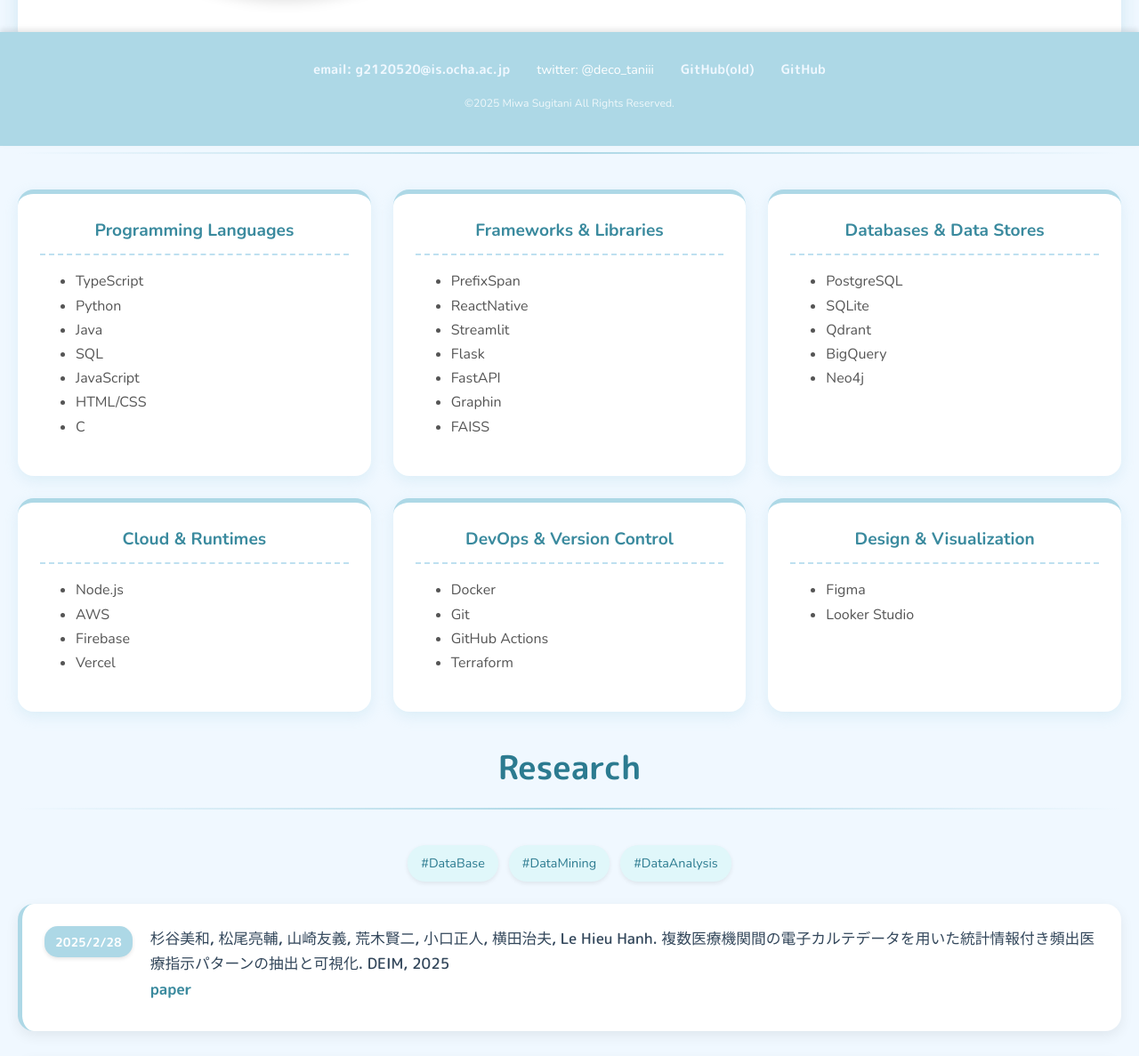
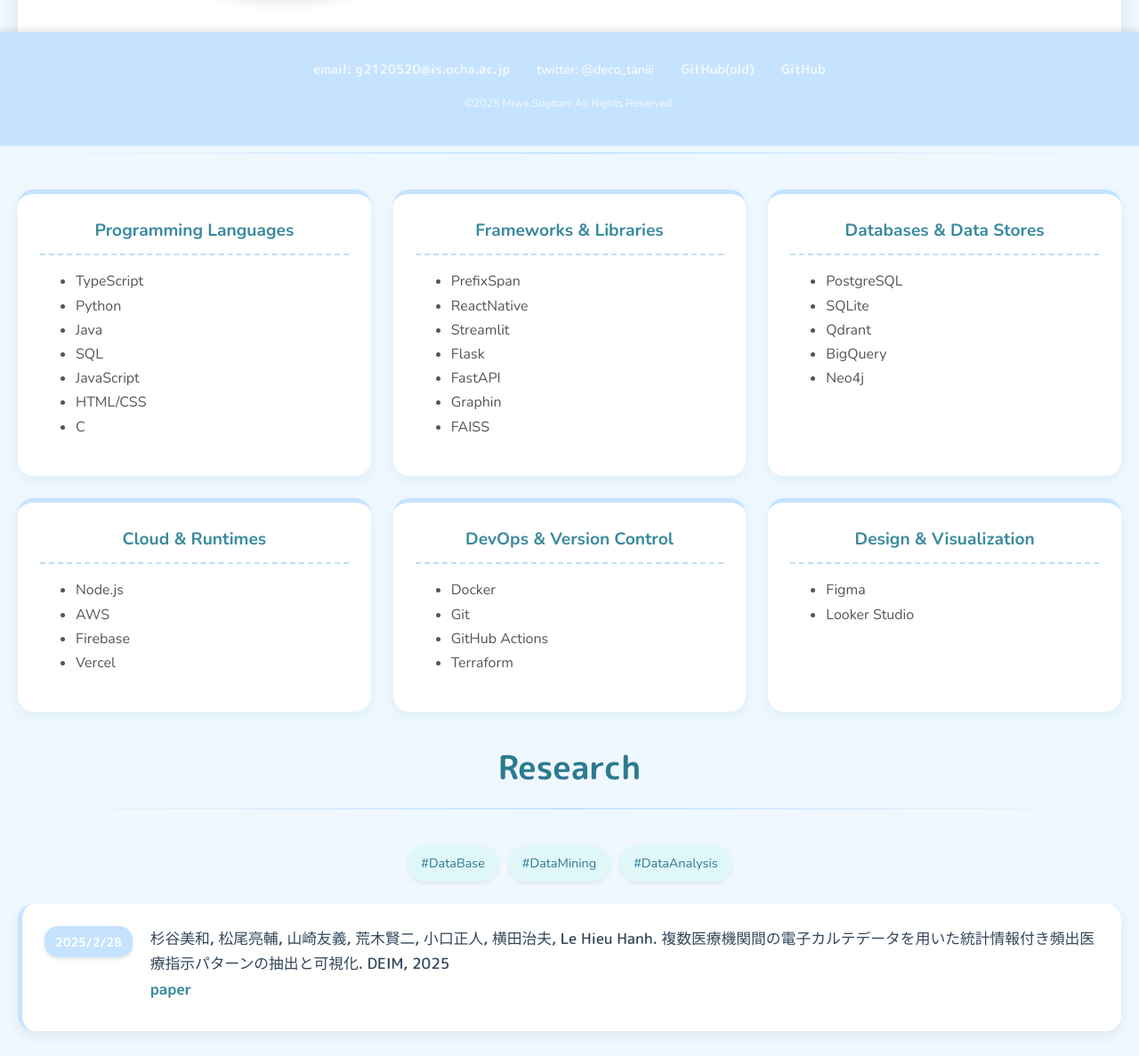
Before and after one commit to ochaMiwaSugitani/ochaMiwaSugitani.github.io, a website built with Vite: page index.html in a window 1280 px wide. Shown: the part 636-1823 px from the top of the page at 89% size. Built offline with nearby package versions, Linux system fonts and the light colour scheme.

Commit message:
fix: カラー

```diff
--- a/styles.css
+++ b/styles.css
@@ -23,7 +23,7 @@ body {
 
 /* ヘッダー (変更なし) */
 header {
-    background-color: #add8e6;
+    background-color: #C5E3FF;
     color: white;
     padding: 18px 0;
     text-align: center;
@@ -82,7 +82,7 @@ h1 {
 hr {
   border: 0;
   height: 2px;
-  background-image: linear-gradient(to right, transparent, #add8e6, transparent);
+  background-image: linear-gradient(to right, transparent, #C5E3FF, transparent);
   margin-bottom: 40px;
 }
 
@@ -164,7 +164,7 @@ a:hover, a:focus {
   min-width: 270px;
   box-shadow: 0 5px 15px rgba(173, 216, 230, 0.3);
   transition: transform 0.3s ease, box-shadow 0.3s ease;
-  border-top: 5px solid #add8e6;
+  border-top: 5px solid #C5E3FF;
 }
 
 .skillInfo:hover {
@@ -197,7 +197,7 @@ a:hover, a:focus {
   margin-bottom: 30px;
   box-shadow: 0 5px 15px rgba(0, 0, 0, 0.07);
   transition: box-shadow 0.3s ease, transform 0.3s ease;
-  border-left: 5px solid #add8e6;
+  border-left: 5px solid #C5E3FF;
 }
 .info:hover {
     box-shadow: 0 7px 20px rgba(0, 0, 0, 0.1);
@@ -218,7 +218,7 @@ a:hover, a:focus {
   font-family: 'M PLUS Rounded 1c', sans-serif;
   white-space: nowrap;
   font-size: 0.85em;
-  background-color: #add8e6;
+  background-color: #C5E3FF;
   padding: 6px 12px;
   border-radius: 15px;
   box-shadow: 0 2px 4px rgba(0,0,0,0.1);
@@ -258,7 +258,7 @@ a:hover, a:focus {
 
 /* フッター (変更なし) */
 footer {
-  background-color: #add8e6;
+  background-color: #C5E3FF;
   text-align: center;
   padding: 25px 15px;
   font-size: 0.9em;
```
